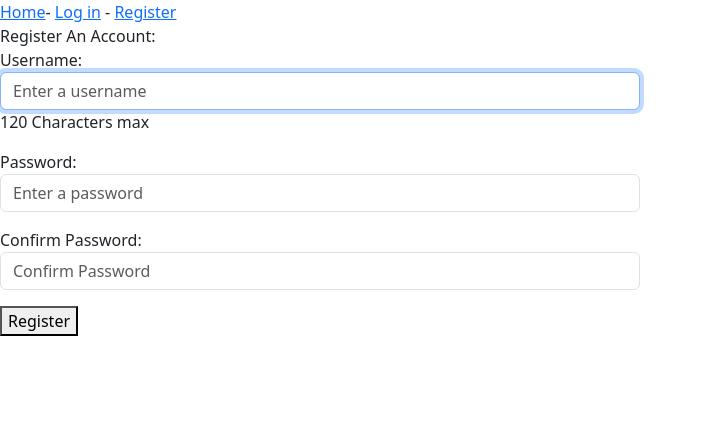
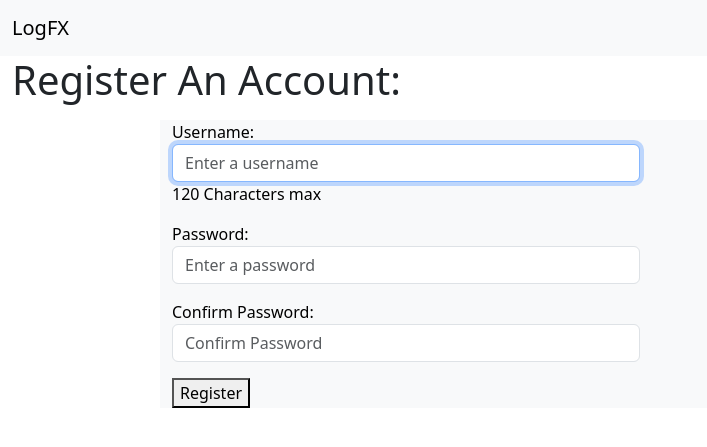
Before and after one commit to LeoHobs20s/LogFX, a Django app: page /accounts/register/ in a window 1280 px wide. Shown: the top 447 px of the page, without its empty margins (0-707 px from the left). Run offline with Django 5.2, Linux system fonts and the light colour scheme.

Commit message:
styled navbar and added toggle button

```diff
--- a/accounts/templates/accounts/register.html
+++ b/accounts/templates/accounts/register.html
@@ -5,11 +5,13 @@
 
 {% block body %}
 
-    <div>
-        Register An Account:
+    <div class="container-fluid justify-content-center p-auto">
+        <p class="display-6">
+            Register An Account:
+        </p>
     </div>
 
-    <div>
+    <div class="container-fluid w-75 text-bg-light">
         <form action="{% url 'register' %}" method="post">
             {% csrf_token %}
             {{ form.as_p }}
--- a/forex_logs/templates/forex_logs/base.html
+++ b/forex_logs/templates/forex_logs/base.html
@@ -16,15 +16,34 @@
 
     <body>
 
-        <div>
-            <a href="{% url 'index' %}">Home</a>-
-            {% if user.is_authenticated %}
-                <a href="{% url 'currency_pairs' %}">Pairs</a> -
-                <a href="{% url 'logout_view' %}">log out</a>
-            {% else %}
-                <a href="{% url 'login_view' %}">Log in</a> - <a href="{% url 'register' %}">Register</a>
-            {% endif %}
-        </div>
+        <nav class="navbar navbar-expand-lg navbar-light bg-light">
+            <div class="container-fluid">
+                <a class="navbar-brand" href="{% url 'index' %}">LogFX</a>
+                <button class="navbar-toggler" data-bs-toggle="collapse" data-bs-target="#collapseNav">
+                    <span class="navbar-toggler-icon"></span>
+                </button>
+                <div class="collapse navbar collapse container-fluid" id="collapseNav">
+                    <ul class="navbar-nav">
+                    {% if user.is_authenticated %}
+                        <li class="nav-item">
+                            <a href="{% url 'currency_pairs' %}" class="nav-link">Pairs</a>
+                        </li>
+                        <li class="nav-item">
+                            <a href="{% url 'logout_view' %}" class="nav-link">Log out</a>
+                        </li>
+                    {% else %}
+                        <li class="nav-item">
+                            <a href="{% url 'login_view' %}" class="nav-link">Log in</a>
+                        </li>
+                        <li class="nav-item">
+                            <a href="{% url 'register' %}" class="nav-link">Sign in</a>
+                        </li>
+                    {% endif %}
+                    </ul>
+                </div>
+            </div>
+        </nav>
+
 
         <div>
             {% if messages %}
```
Also changed, not shown: forex_logs/forms.py (+10 -0 lines), forex_logs/templates/forex_logs/index.html (+9 -1 lines).
